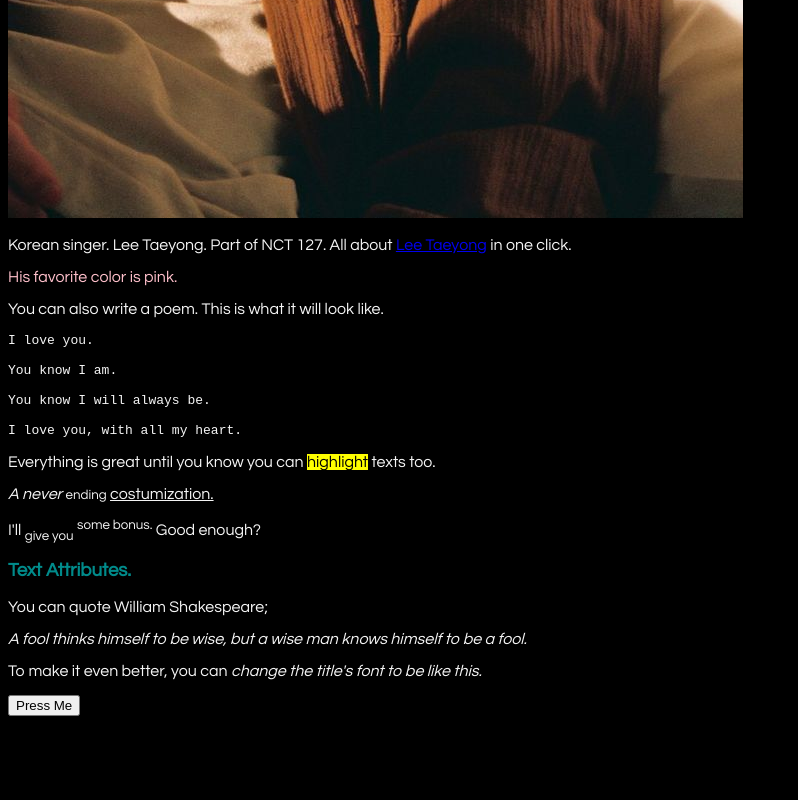
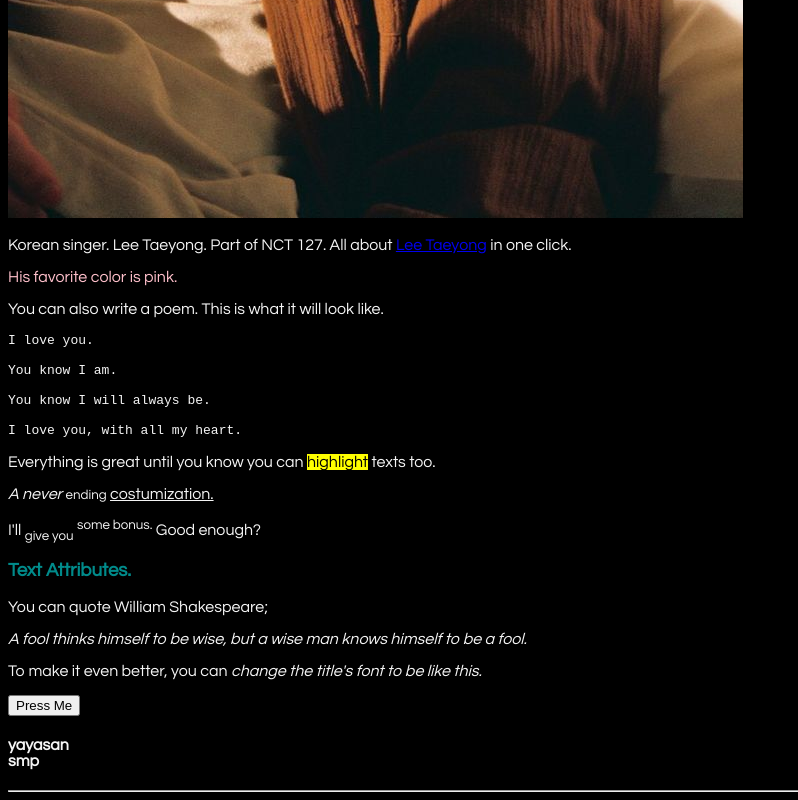
Before and after one commit to aksamt31/Aksara, a plain HTML site: page index.html in a window 1280 px wide. Shown: the part 1205-2005 px from the top of the page, without its empty margins (0-798 px from the left). Before the commit the page ends 1929 px from the top, so only its background shows below. Drawn offline with Linux system fonts and the light colour scheme.

Commit message:
Update index.html

```diff
--- a/index.html
+++ b/index.html
@@ -53,5 +53,8 @@ x.style.color = "darkblue";
 }
 </script>
 <button onclick="text_button()">Press Me</button>
+
+<h4>yayasan<br> smp</h4>
+<hr>
     </body>
     </html>
```
